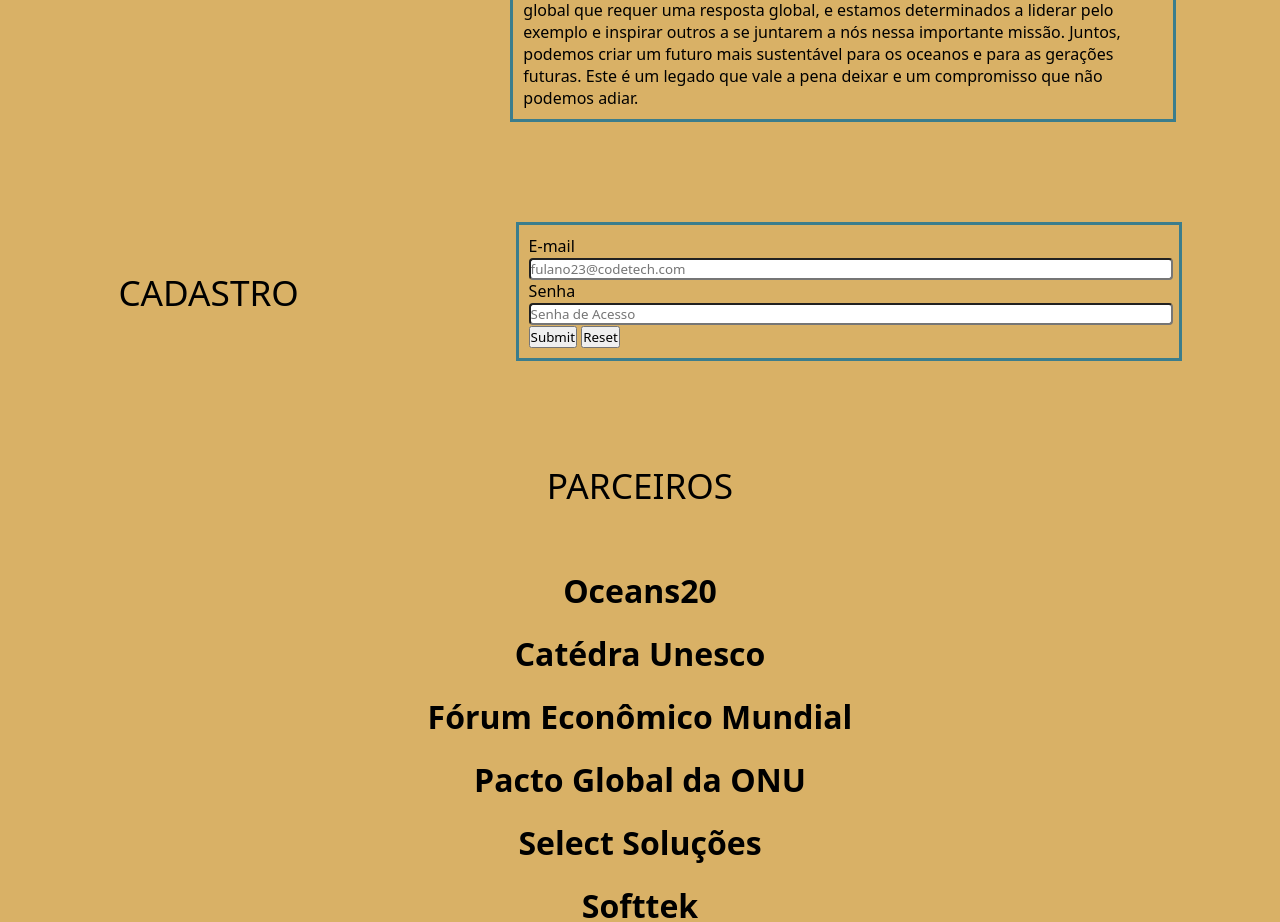
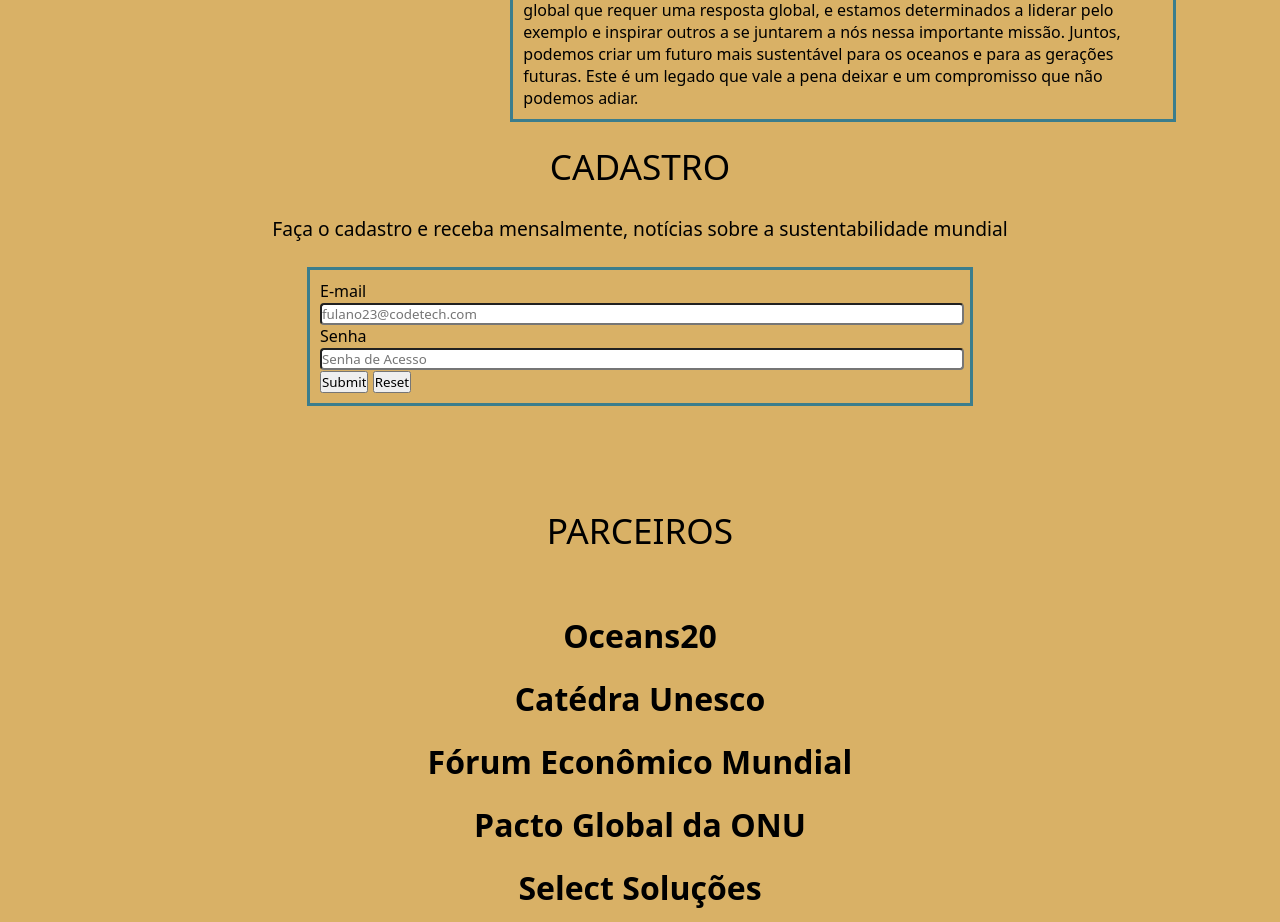
Before and after one commit to lucasserrano10/Projeto-Global-Solution-Ocean, a plain HTML site: page index.html in a window 1280 px wide. Shown: the part 3300-4222 px from the top of the page. Drawn offline with Linux system fonts and the light colour scheme; some packages are replaced by stand-ins of ours; a script that the page names is missing.

Commit message:
ajustes finais

```diff
--- a/index.html
+++ b/index.html
@@ -106,11 +106,11 @@
         </div>
     </div>
 
-    <div class="contexto-container">
-        <div class="box-tittle">
-            CADASTRO
-        </div>
+    <div class="tittle">CADASTRO</div>
 
+    <div class="tittle-cadastro">Faça o cadastro e receba mensalmente, notícias sobre a sustentabilidade mundial</div>
+
+    <div class="form-container">
         <div class="box-text">
             <form action="" method="post">
                 <div class="emai">
--- a/style.css
+++ b/style.css
@@ -219,6 +219,22 @@ header{
     margin-bottom: 20px;
 }
 
+.tittle-cadastro{
+    display: block;
+    margin: 0 auto;
+    padding: 5px;
+    text-align: center;
+    font-weight: 400;
+    font-size: 1.2rem;
+}
+
+.form-container{
+    margin-top: 20px;
+    font-weight: lighter;
+    display: flex;
+    justify-content: space-around;
+    align-items: center;
+}
 #email{
     border-radius: 4px;
 }
```
